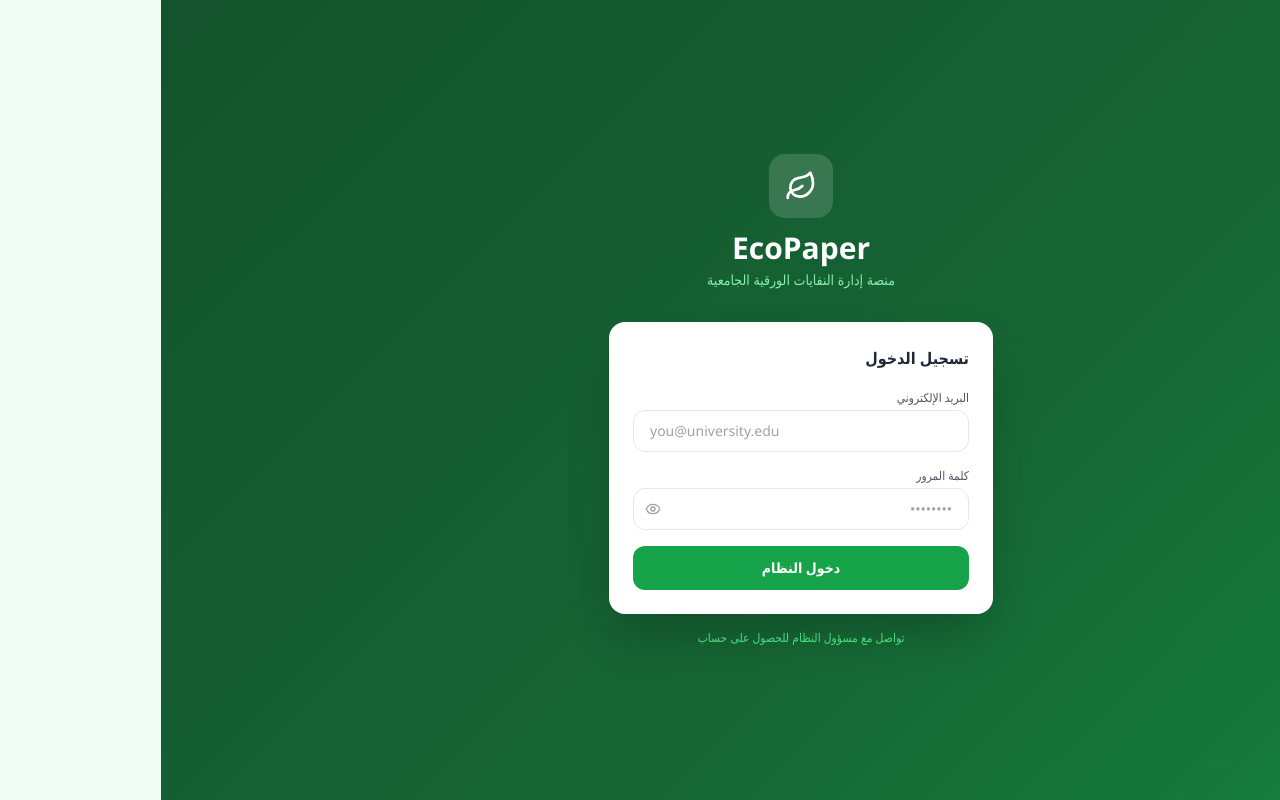
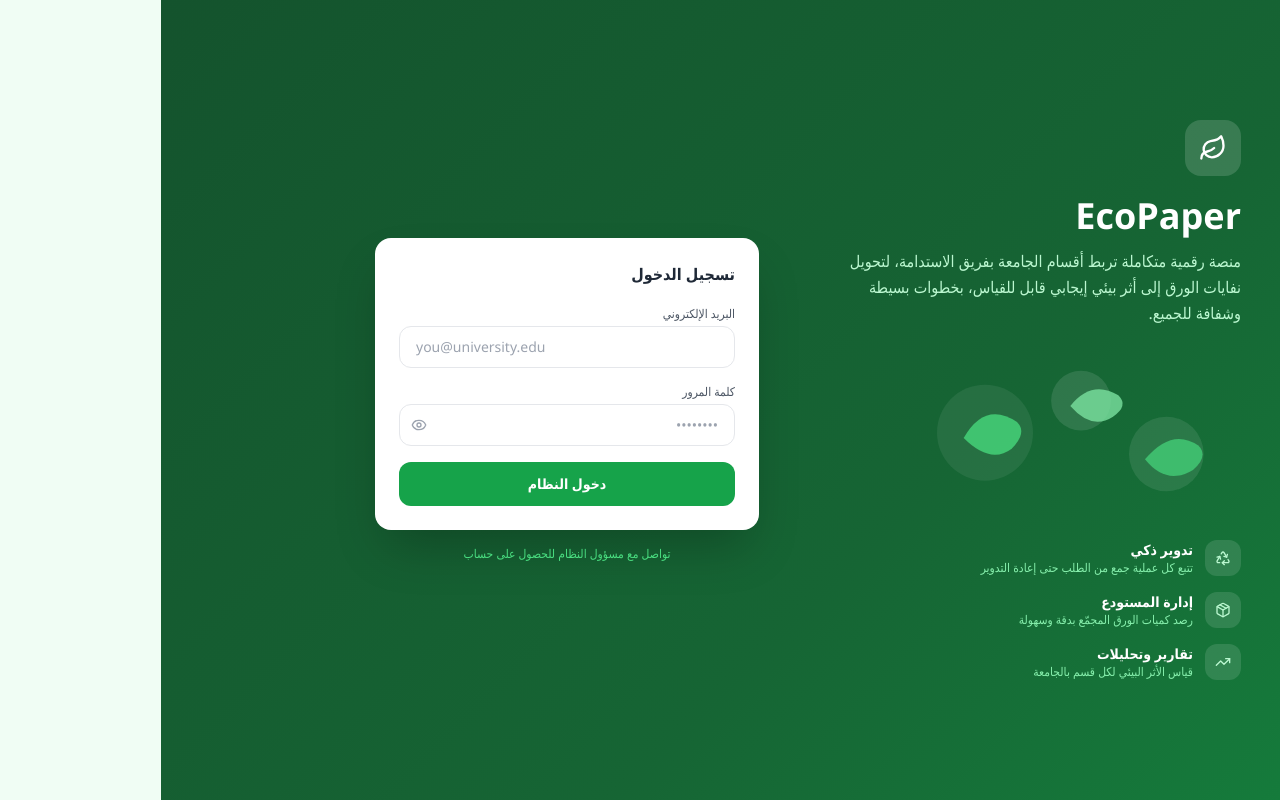
Before and after one commit to KhaledN7447/Ecopaper, a Next.js app: page /login in a window 1280 px wide. Built offline with nearby package versions, Linux system fonts and the light colour scheme.

Commit message:
add hero section with SVG illustration to login page

```diff
--- a/src/app/login/page.tsx
+++ b/src/app/login/page.tsx
@@ -2,7 +2,7 @@
 
 import { useState } from 'react'
 import { createClient } from '@/lib/supabase/client'
-import { Leaf, Eye, EyeOff } from 'lucide-react'
+import { Leaf, Eye, EyeOff, Recycle, Package, TrendingUp } from 'lucide-react'
 
 export default function LoginPage() {
   const [email,    setEmail]    = useState('')
@@ -39,13 +39,61 @@ export default function LoginPage() {
     window.location.href = dest
   }
 
+  const features = [
+    { Icon: Recycle,    label: 'تدوير ذكي',     desc: 'تتبع كل عملية جمع من الطلب حتى إعادة التدوير' },
+    { Icon: Package,     label: 'إدارة المستودع', desc: 'رصد كميات الورق المجمّع بدقة وسهولة' },
+    { Icon: TrendingUp, label: 'تقارير وتحليلات', desc: 'قياس الأثر البيئي لكل قسم بالجامعة' },
+  ]
+
   return (
     <div
       className="min-h-screen flex items-center justify-center p-6"
       style={{ background: 'linear-gradient(135deg, #14532D 0%, #166534 60%, #15803D 100%)' }}
     >
-      <div className="w-full max-w-sm">
-        <div className="text-center mb-8">
+      <div className="w-full max-w-4xl grid lg:grid-cols-2 gap-10 items-center">
+
+        {/* القسم الداعم / الترويجي */}
+        <div className="hidden lg:flex flex-col text-white px-2">
+          <div className="inline-flex items-center justify-center w-14 h-14 rounded-2xl mb-5"
+               style={{ background: 'rgba(255,255,255,0.15)' }}>
+            <Leaf className="w-7 h-7 text-white" />
+          </div>
+
+          <h1 className="text-4xl font-bold mb-3">EcoPaper</h1>
+          <p className="text-green-200 text-base mb-8 leading-relaxed">
+            منصة رقمية متكاملة تربط أقسام الجامعة بفريق الاستدامة، لتحويل نفايات الورق
+            إلى أثر بيئي إيجابي قابل للقياس، بخطوات بسيطة وشفافة للجميع.
+          </p>
+
+          {/* رسم توضيحي بسيط SVG بدون رفع صور */}
+          <svg viewBox="0 0 300 140" className="w-full max-w-xs mb-8 opacity-90">
+            <circle cx="60" cy="70" r="45" fill="rgba(255,255,255,0.08)" />
+            <circle cx="150" cy="40" r="28" fill="rgba(255,255,255,0.12)" />
+            <circle cx="230" cy="90" r="35" fill="rgba(255,255,255,0.10)" />
+            <path d="M40 75 Q60 40 90 60 Q100 70 85 85 Q65 100 40 75 Z" fill="#4ADE80" opacity="0.85" />
+            <path d="M140 45 Q160 20 185 35 Q195 45 180 55 Q160 68 140 45 Z" fill="#86EFAC" opacity="0.8" />
+            <path d="M210 95 Q235 65 260 82 Q270 92 255 105 Q230 120 210 95 Z" fill="#4ADE80" opacity="0.75" />
+          </svg>
+
+          <div className="space-y-4">
+            {features.map(({ Icon, label, desc }) => (
+              <div key={label} className="flex items-start gap-3">
+                <div className="flex-shrink-0 w-9 h-9 rounded-xl flex items-center justify-center"
+                     style={{ background: 'rgba(255,255,255,0.12)' }}>
+                  <Icon className="w-4 h-4 text-green-200" />
+                </div>
+                <div>
+                  <p className="text-sm font-semibold text-white">{label}</p>
+                  <p className="text-xs text-green-300">{desc}</p>
+                </div>
+              </div>
+            ))}
+          </div>
+        </div>
+
+        {/* فورم تسجيل الدخول */}
+        <div className="w-full max-w-sm mx-auto">
+          <div className="text-center mb-8 lg:hidden">
             <div className="inline-flex items-center justify-center w-16 h-16 rounded-2xl mb-3"
                  style={{ background: 'rgba(255,255,255,0.15)' }}>
               <Leaf className="w-8 h-8 text-white" />
@@ -96,6 +144,8 @@ export default function LoginPage() {
           </div>
           <p className="text-center text-green-400 text-xs mt-4">تواصل مع مسؤول النظام للحصول على حساب</p>
         </div>
+
+      </div>
     </div>
   )
 }
```
Lines whose indentation alone changed are shown as unchanged.
